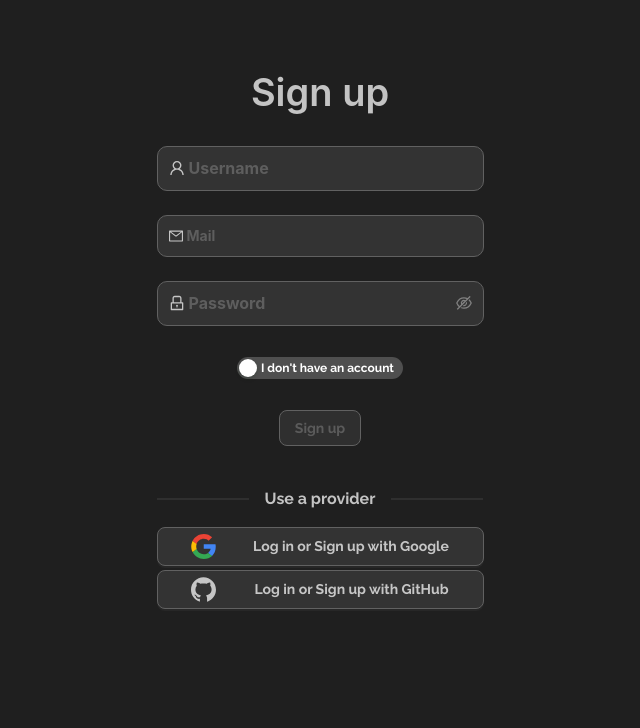
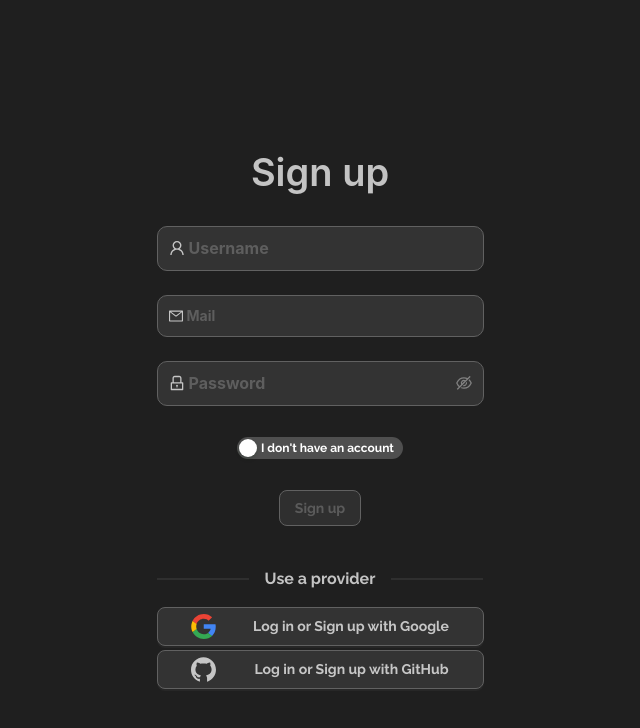
Before and after one commit to khylpe/notes, a Vue app: page /login in a window 1280 px wide. Shown: the top 728 px of the page, without its empty margins (328-968 px from the left). Built offline with nearby package versions, Linux system fonts and the light colour scheme; no server answers; what markdown-it-deflist, markdown-it-katex, markdown-it-mark, markdown-it-multimd-table would draw is missing.

Commit message:
Update main.css

```diff
--- a/src/assets/main.css
+++ b/src/assets/main.css
@@ -13,36 +13,100 @@
 html,
 body,
 #app {
-       height: 100%;
+       /* height: 100%; */
        margin: 0;
        padding: 0;
 }
 
-header {
-       /* Variable height */
-       height: 80px;
+
+
+/* Apply these styles globally */
+::-webkit-scrollbar {
+       width: 8px;
+       height: 8px;
 }
 
-main {
-       height: calc(100% - 80px - .5rem);
-       overflow-y: auto;
+::-webkit-scrollbar-track {
+       background-color: #2f2f2f;
+       /* Track color to match the dark theme background */
 }
 
-.content-page {
-       width: 100%;
+::-webkit-scrollbar-thumb {
+       background-color: #505050;
+       /* Thumb color to match the dark theme accents */
+       border-radius: 4px;
+       border: 2px solid #2f2f2f;
+       /* Match the scrollbar track color */
 }
 
-.flex-child {
-       margin-top: 10px;
-       /* This should be the same value as the container's negative m argin-top */
+::-webkit-scrollbar-thumb:hover {
+       background-color: #686868;
+       /* Lighter color on hover for better visibility */
 }
 
-.rm-header-height {
-       margin-top: -80px;
+/* Firefox scrollbar */
+* {
+       scrollbar-width: thin;
+       scrollbar-color: #505050 #2f2f2f;
+       /* thumb color and track color */
 }
 
-.note {
-       padding: 10px;
-       margin: 10px;
-       min-width: calc(25% - 20px);
+/* Edge, IE scrollbar */
+*::-ms-scrollbar {
+       width: 8px;
 }
+
+*::-ms-scrollbar-track {
+       background-color: #2f2f2f;
+}
+
+*::-ms-scrollbar-thumb {
+       background-color: #505050;
+       border-radius: 4px;
+}
+
+
+/* Tables */
+table {
+       width: 100%;
+       border-collapse: collapse;
+       background-color: #1f1f1f; /* Softer dark background color */
+       border-radius: 8px; /* Slightly rounded corners */
+       color: #e0e0e0; /* Softer text color */
+}
+
+th,
+td {
+       padding: 8px;
+       border: 1px solid #e0e0e0; /* Softer text color for borders */
+       text-align: left;
+       font-family: -apple-system, BlinkMacSystemFont, "Segoe UI", Roboto, "Helvetica Neue", Arial, "Noto Sans", sans-serif, "Apple Color Emoji", "Segoe UI Emoji", "Segoe UI Symbol", "Noto Color Emoji"; /* Default font family */
+       font-size: 14px; /* Default font size */
+}
+
+/* Definition lists */
+dl dt {
+       font-weight: bold;
+       margin-top: 1em;
+       color: #e0e0e0; /* Softer text color */
+       font-family: -apple-system, BlinkMacSystemFont, "Segoe UI", Roboto, "Helvetica Neue", Arial, "Noto Sans", sans-serif, "Apple Color Emoji", "Segoe UI Emoji", "Segoe UI Symbol", "Noto Color Emoji"; /* Default font family */
+       font-size: 14px; /* Default font size */
+}
+
+dl dd {
+       margin-left: 20px;
+       margin-bottom: 1em;
+       color: #e0e0e0; /* Softer text color */
+       font-family: -apple-system, BlinkMacSystemFont, "Segoe UI", Roboto, "Helvetica Neue", Arial, "Noto Sans", sans-serif, "Apple Color Emoji", "Segoe UI Emoji", "Segoe UI Symbol", "Noto Color Emoji"; /* Default font family */
+       font-size: 14px; /* Default font size */
+}
+
+/* Highlights */
+mark {
+       background-color: #409eff; /* Softer info color */
+       color: #1f1f1f; /* Background color to contrast the highlight */
+       padding: 0 4px;
+       border-radius: 2px;
+       font-family: -apple-system, BlinkMacSystemFont, "Segoe UI", Roboto, "Helvetica Neue", Arial, "Noto Sans", sans-serif, "Apple Color Emoji", "Segoe UI Emoji", "Segoe UI Symbol", "Noto Color Emoji"; /* Default font family */
+       font-size: 14px; /* Default font size */
+}
```
